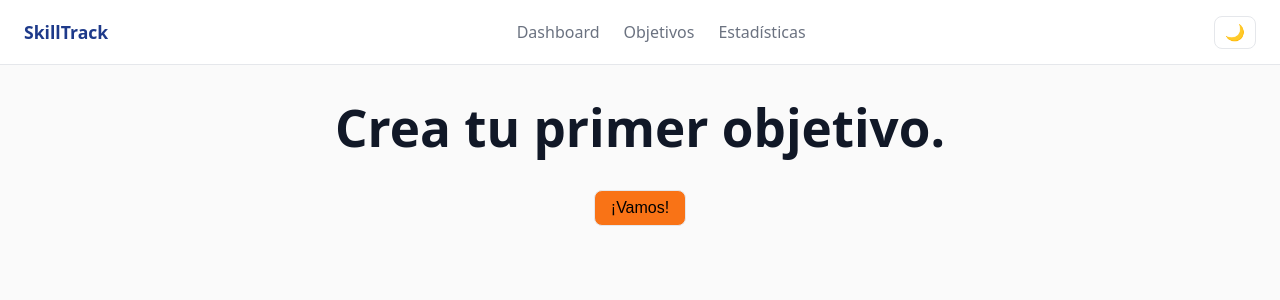
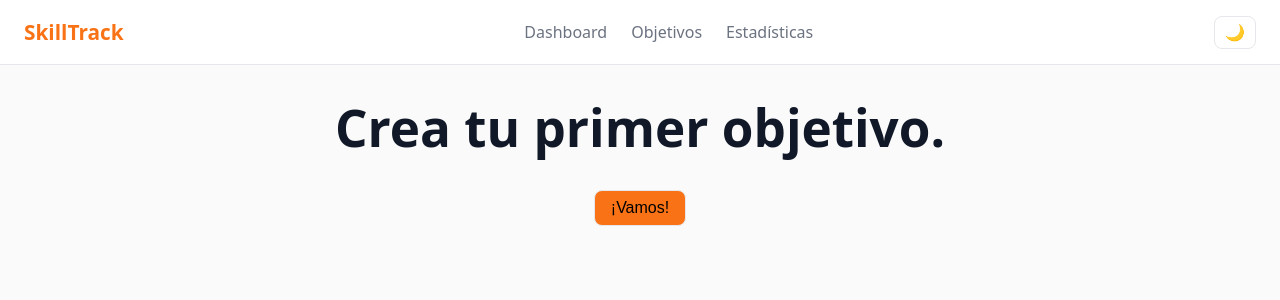
Before and after one commit to javierpiquerasmartinez/skilltrack, a React (Vite) app in the folder skilltrack/: page / in a window 1280 px wide. Shown: the top 300 px of the page. Built offline with nearby package versions, Linux system fonts and the light colour scheme.

Commit message:
style: update h3 styles for improved typography and color consistency

```diff
--- a/skilltrack/src/components/Header.css
+++ b/skilltrack/src/components/Header.css
@@ -42,6 +42,6 @@ nav a:hover {
 
 h3 {
     font-weight: 700;
-    font-size: 1.1rem;
-    color: var(--secondary);
+    font-size: 1.3rem;
+    color: var(--brand);
 }
```
